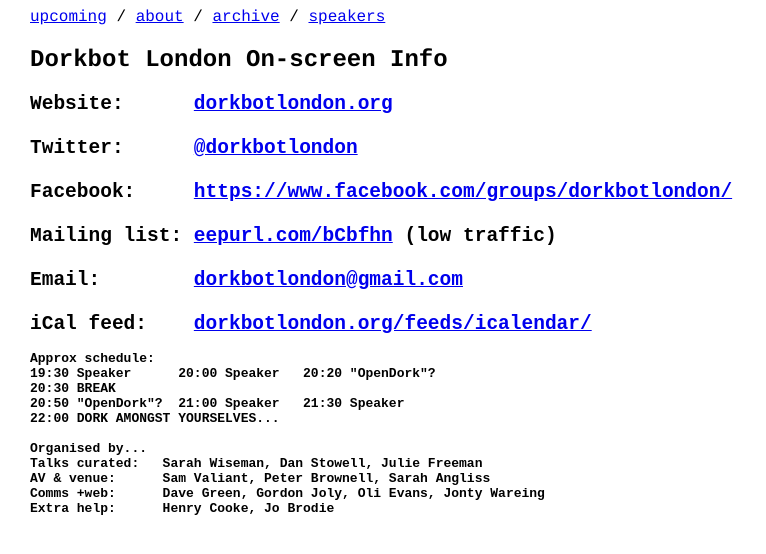
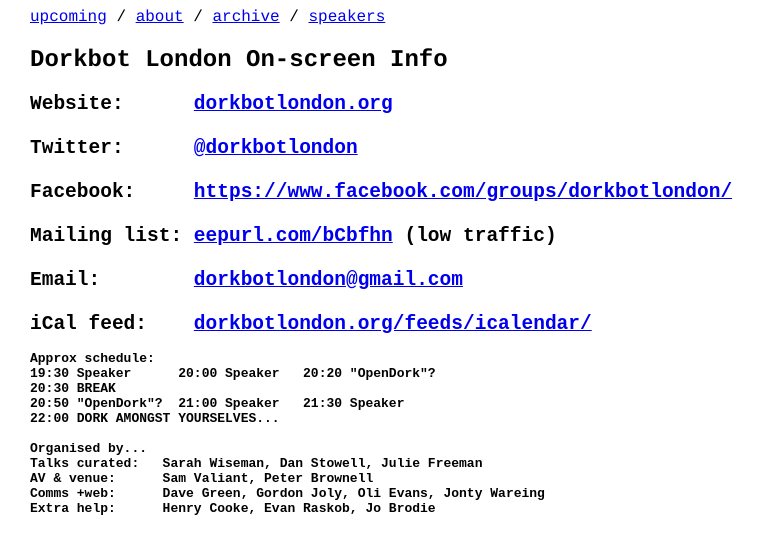
Before and after one commit to dorkbotlondon/dorkbotlondon.github.io, a Jekyll site: the page built from credits.html, in a window 1280 px wide. Shown: the top 554 px of the page, without its empty margins (0-766 px from the left). Built offline with Jekyll 4.4.1, drawn with Linux system fonts in a browser that asks for light colours; Markdown is read by kramdown in place of the engine named in the settings.

Commit message:
Update credits.html

```diff
--- a/credits.html
+++ b/credits.html
@@ -21,8 +21,8 @@
 
 Organised by...
 Talks curated:   Sarah Wiseman, Dan Stowell, Julie Freeman
-AV &amp; venue:      Sam Valiant, Peter Brownell, Sarah Angliss
+AV &amp; venue:      Sam Valiant, Peter Brownell
 Comms +web:      Dave Green, Gordon Joly, Oli Evans, Jonty Wareing
-Extra help:      Henry Cooke, Jo Brodie
+Extra help:      Henry Cooke, Evan Raskob, Jo Brodie
 </b>
 </pre>
```
